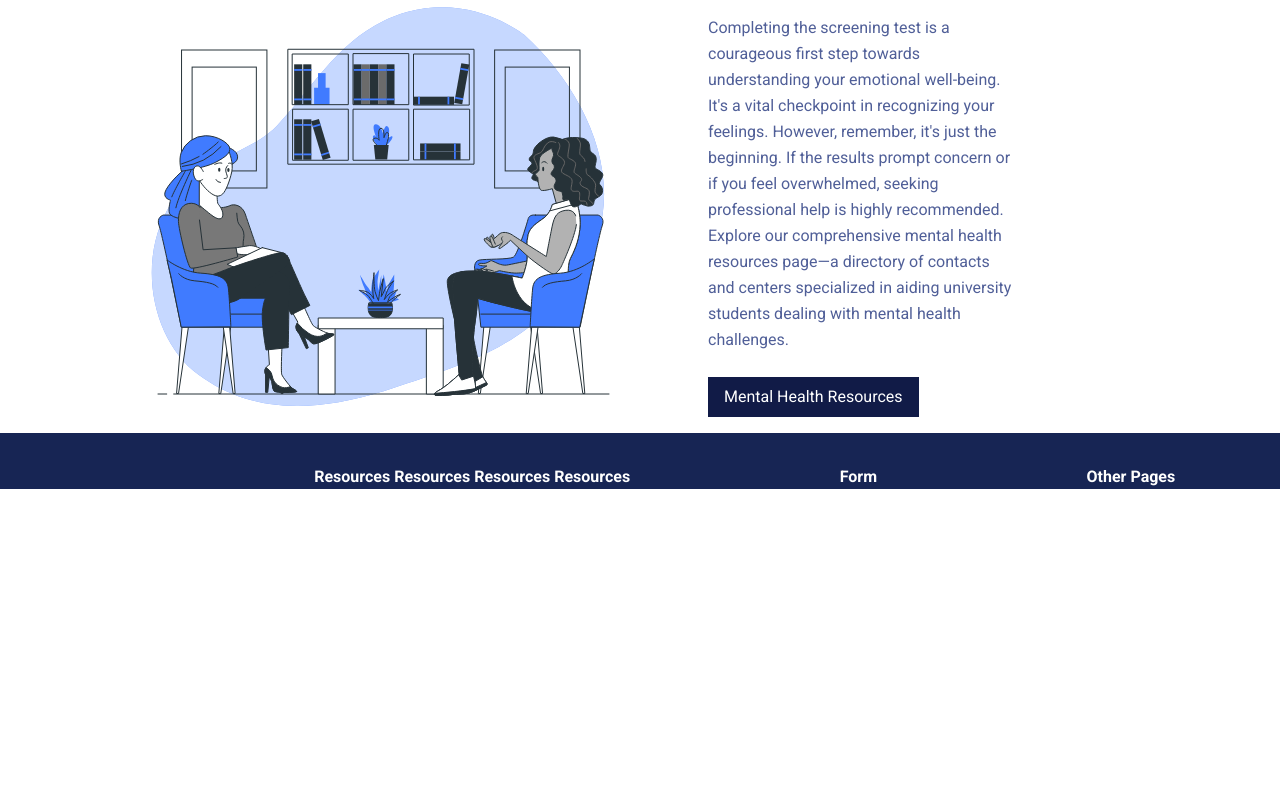
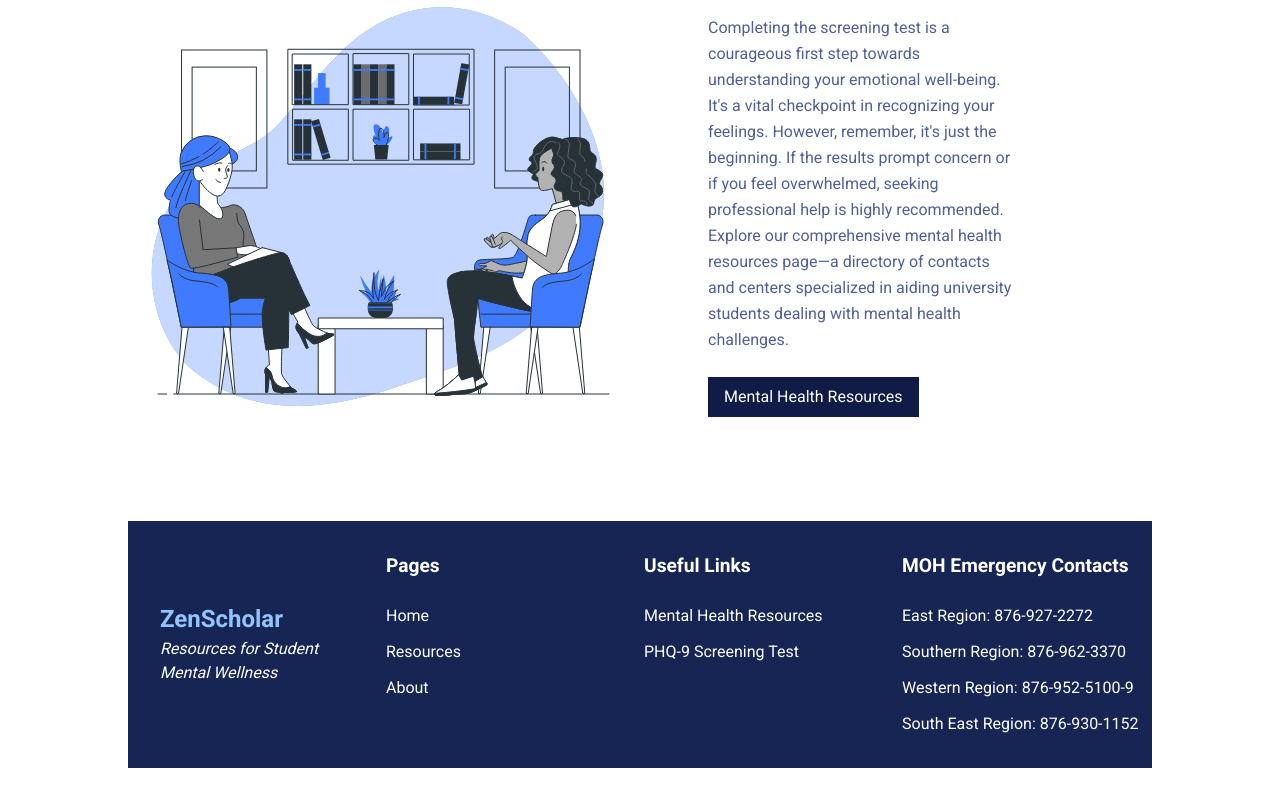
Before and after one commit to Rajae-Robinson/ZenScholar, a React (Vite) app: page / in a window 1280 px wide. Shown: the part 2607-3407 px from the top of the page. Before the commit the page ends 3096 px from the top, so only its background shows below. Built offline with nearby package versions, Linux system fonts and the light colour scheme.

Commit message:
Rough additions to the footer

```diff
--- a/src/pages/Home.tsx
+++ b/src/pages/Home.tsx
@@ -122,36 +122,79 @@ export default function Home() {
           btnHref="/resources"
         />
 
+        <footer>
+          <div className=" w-full bg-blue-950 text-white  ">
+            <div className="max-w-7xl mx-auto pt-8">
+              <div className="grid grid-cols-1 md:grid-cols-2 lg:grid-cols-4 gap-2">
+                <div className="mb-5 pl-8">
+                  <br></br>
+                  <br></br>
+                  <h4 className="font-semibold text-base text-blue-300">
+                    {" "}
+                    ZenScholar
+                  </h4>
 
-      <footer className="w-full bg-blue-950 text-white absolute bottom-0 inset-x-0 mt-30 pt-30 h-auto">
-        <div className=" w-full  flex justify-around space-y-8 h-auto">
-
-          <div >
+                  <p className="italic"> Resources for Student</p>
+                  <p className="italic"> Mental Wellness</p>
                 </div>
 
-          <div>
+                <div className="mb-5">
+                  <h4 className="font-semibold text-sm">Pages</h4>
+                  <br></br>
                   <ul>
-            <span className="text-white font-bold"> Resources</span>
-          <span className="text-white font-bold"> Resources</span>
-          <span className="text-white font-bold"> Resources</span>
-          <span className="text-white font-bold"> Resources</span>
+                    <Link to="/" className="hover:text-blue-300">
+                      <li className="pb-3"> Home</li>
+                    </Link>
+                    <Link to="/resources" className="hover:text-blue-300">
+                      <li className="pb-3">
+                        <i className="fa fa-chevron-right"></i> Resources
+                      </li>
+                    </Link>
+                    <Link to="/about" className="hover:text-blue-300">
+                      <li className="pb-3">
+                        <i className="fa fa-chevron-right"></i> About
+                      </li>
+                    </Link>
                   </ul>
-
                 </div>
 
-          <div>
-          <span className="text-white font-bold" ><h4>Form</h4></span>
+                <div className="mb-5">
+                  <h4 className="font-semibold text-sm">Useful Links</h4>
+                  <br></br>
+                  <ul>
+                    <Link to="/resources" className="hover:text-blue-300">
+                      <li className="pb-3">
+                        <i className="fa fa-chevron-right"></i> Mental Health
+                        Resources{" "}
+                      </li>
+                    </Link>
+                    <Link to="/screening" className="hover:text-blue-300">
+                      <li className="pb-3">
+                        <i className="fa fa-chevron-right"></i> PHQ-9 Screening
+                        Test
+                      </li>
+                    </Link>
+                  </ul>
                 </div>
 
-          <div>
-          <span className="text-white font-bold" ><h4>Other Pages</h4></span>
+                <div className="mb-5">
+                  <h4 className="font-semibold text-sm">
+                    {" "}
+                    MOH Emergency Contacts
+                  </h4>
+                  <br></br>
+                  <ul>
+                    <li className="pb-3">East Region: 876-927-2272</li>
+                    <li className="pb-3">Southern Region: 876-962-3370</li>
+                    <li className="pb-3">Western Region: 876-952-5100-9</li>
+                    <li className="pb-3">South East Region: 876-930-1152 </li>
+                  </ul>
                 </div>
               </div>
-
+            </div>
+          </div>
         </footer>
       </main>
-
-
     </>
   );
 }
--- a/src/pages/NotFound.tsx
+++ b/src/pages/NotFound.tsx
@@ -1,3 +1,3 @@
 export default function NotFound() {
-  return <div className="h-screen">404: Page Not Found</div>;
+  return <div>404: Page Not Found</div>;
 }
--- a/src/pages/Resources.tsx
+++ b/src/pages/Resources.tsx
@@ -103,6 +103,76 @@ export default function Resources() {
           socialProfileLink="https://www.facebook.com/jamentalhealth/"
         />
       </div>
+
+      <footer>
+        <div className=" w-full bg-blue-950 text-white  ">
+          <div className="max-w-7xl mx-auto">
+            <div className="grid grid-cols-1 md:grid-cols-2 lg:grid-cols-4 gap-2">
+              <div className="mb-5">
+                <br></br>
+                <br></br>
+                <h4 className="font-semibold text-base"> ZenScholar</h4>
+
+                <p className="italic"> Resources for Student</p>
+                <p className="italic"> Mental Wellness</p>
+              </div>
+
+              <div className="mb-5">
+                <h4 className="font-semibold text-sm">Pages</h4>
+                <br></br>
+                <ul>
+                  <Link to="/" className="hover:text-blue-300">
+                    <li className="pb-3"> Home</li>
+                  </Link>
+                  <Link to="/resources" className="hover:text-blue-300">
+                    <li className="pb-3">
+                      <i className="fa fa-chevron-right"></i> Resources
+                    </li>
+                  </Link>
+                  <Link to="/about" className="hover:text-blue-300">
+                    <li className="pb-3">
+                      <i className="fa fa-chevron-right"></i> About
+                    </li>
+                  </Link>
+                </ul>
+              </div>
+
+              <div className="mb-5">
+                <h4 className="font-semibold text-sm">Useful Links</h4>
+                <br></br>
+                <ul>
+                  <Link to="/resources" className="hover:text-blue-300">
+                    <li className="pb-3">
+                      <i className="fa fa-chevron-right"></i> Mental Health
+                      Resources{" "}
+                    </li>
+                  </Link>
+                  <Link to="/screening" className="hover:text-blue-300">
+                    <li className="pb-3">
+                      <i className="fa fa-chevron-right"></i> PHQ-9 Screening
+                      Test
+                    </li>
+                  </Link>
+                </ul>
+              </div>
+
+              <div className="mb-5">
+                <h4 className="font-semibold text-sm">
+                  {" "}
+                  MOH Emergency Contacts
+                </h4>
+                <br></br>
+                <ul>
+                  <li className="pb-3">East Region: 876-927-2272</li>
+                  <li className="pb-3">Southern Region: 876-962-3370</li>
+                  <li className="pb-3">Western Region: 876-952-5100-9</li>
+                  <li className="pb-3">South East Region: 876-930-1152 </li>
+                </ul>
+              </div>
+            </div>
+          </div>
+        </div>
+      </footer>
     </>
   );
 }
```
Lines whose indentation alone changed are shown as unchanged.
